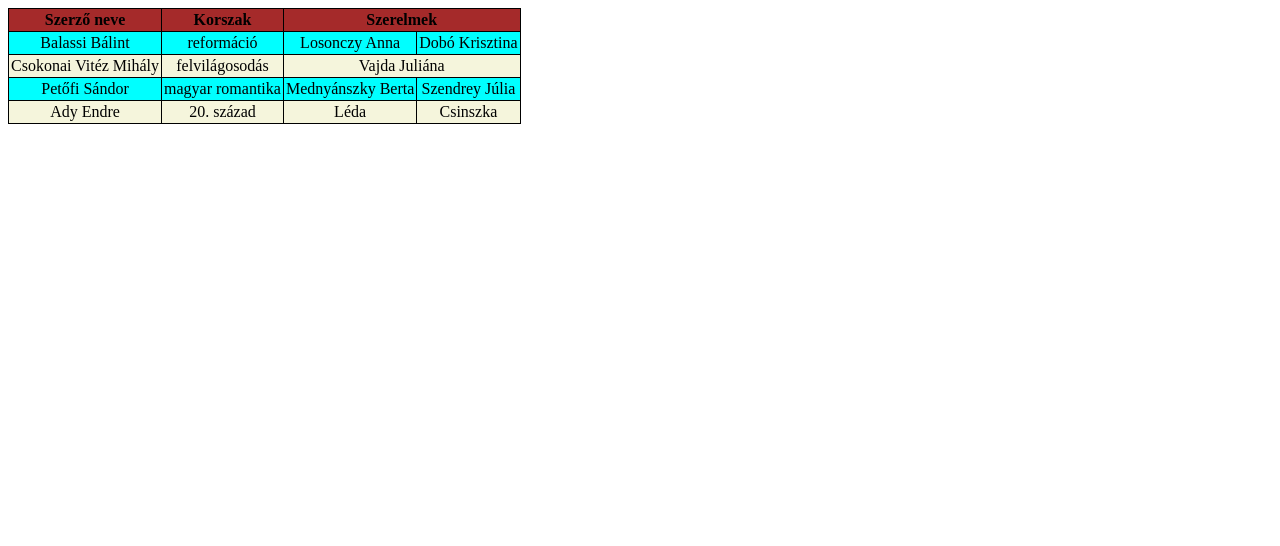
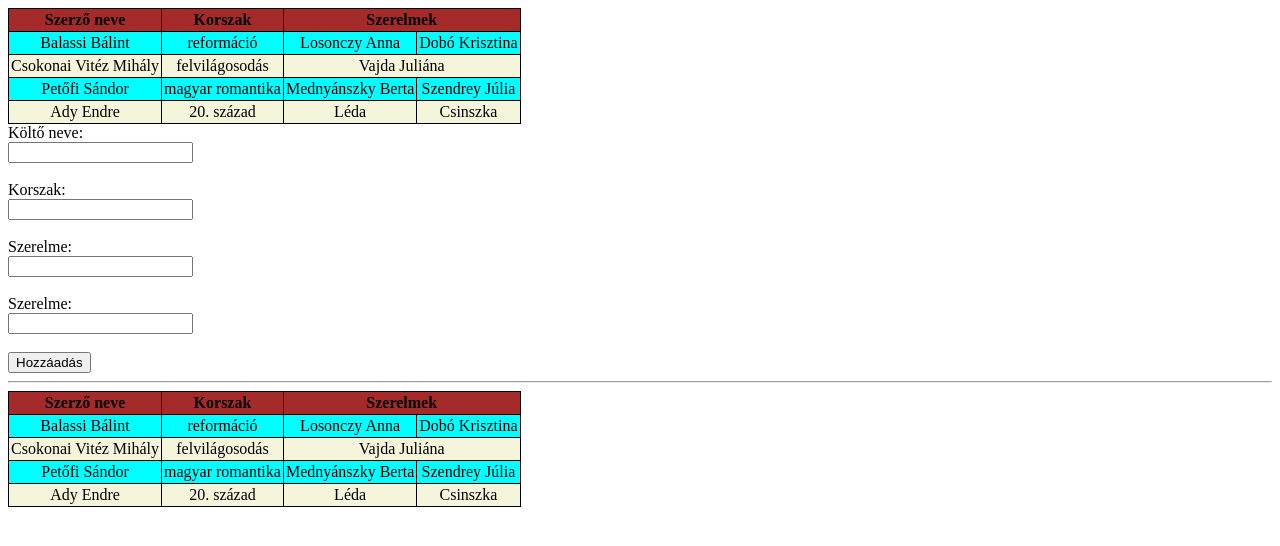
Before and after one commit to Head-Eyes/javascript_func, a plain HTML site: page table_col/index.html in a window 1280 px wide. Drawn offline with Linux system fonts and the light colour scheme.

Commit message:
function

```diff
--- a/table_col/index.html
+++ b/table_col/index.html
@@ -39,6 +39,24 @@
                 </tr>
             </tbody>
         </table>
+
+        <form id="form">
+            <label for="kolto_nev">Költő neve:</label><br>
+            <input type="text" id="kolto_nev" name="kolto_nev"><br><br>
+
+            <label for="korszak">Korszak:</label><br>
+            <input type="text" id="korszak" name="korszak"><br><br>
+
+            <label for="szerelem1">Szerelme:</label><br>
+            <input type="text" id="szerelem1" name="szerelem1"><br><br>
+
+            <label for="szerelem2">Szerelme:</label><br>
+            <input type="text" id="szerelem2" name="szerelem2"><br><br>
+
+            <button>Hozzáadás</button>
+        </form>
+
+
     <script src="kitero.js"></script>
 </body>
 </html>
--- a/table_col/kitero.js
+++ b/table_col/kitero.js
@@ -42,3 +42,109 @@ const b ={
 
 console.log(b)
 console.log(b.nev)
+
+/**
+ * @type { {author: string, era: string, loves: string[]}[] }
+ */
+
+const tableData = [
+    {
+        author: "Balassi Bálint",
+        era: "reformáció",
+        loves: [
+            "Losonczy Anna",
+            "Dobó Krisztina"
+        ]
+    },
+    {
+        author: "Csokonai Vitéz Mihály",
+        era: "felvilágosodás",
+        loves: [
+            "Vajda Juliána"
+        ]
+    },
+    {
+        author: "Petőfi Sándor",
+        era: "magyar romantika",
+        loves: [
+            "Mednyánszky Berta",
+            "Szendrey Júlia"
+        ]
+    },
+    {
+        author: "Ady Endre",
+        era: "20. század",
+        loves: [
+            "Léda",
+            "Csinszka"
+        ]
+    }
+]
+
+document.body.appendChild(document.createElement('hr'));
+
+// HF
+
+const table = document.createElement('table');
+document.body.appendChild(table);
+
+const thead = document.createElement('thead');
+table.appendChild(thead);
+
+const thead_tr = document.createElement('tr');
+thead.appendChild(thead_tr);
+
+const th = document.createElement('th');
+th.innerText = "Szerző neve";
+thead_tr.appendChild(th);
+
+const th2 = document.createElement('th');
+th2.innerText = "Korszak";
+thead_tr.appendChild(th2);
+
+const th3 = document.createElement('th');
+th3.innerText = "Szerelmek";
+th3.colSpan = 2;
+thead_tr.appendChild(th3);
+
+const tbody = document.createElement('tbody');
+table.appendChild(tbody);
+
+for (const data of tableData) {
+    const tr = document.createElement('tr');
+    tbody.appendChild(tr);
+
+    const td = document.createElement('td');
+    td.innerText = data.author;
+    tr.appendChild(td);
+
+    const td2 = document.createElement('td');
+    td2.innerText = data.era;
+    tr.appendChild(td2);
+
+    if (data.loves.length > 1) {
+        for (let i = 0; i < data.loves.length; i++) {
+            const td3 = document.createElement('td');
+            td3.innerText = data.loves[i];
+            tr.appendChild(td3);
+        }
+    } else {
+        const td3 = document.createElement('td');
+        td3.innerText = data.loves[0];
+        td3.colSpan = 2;
+        tr.appendChild(td3);
+    }
+}
+
+/**
+ *
+ * @param {string} celltype meghatározza a cella típusát
+ * @param {string} cellContent meghatározza a cella tartalmát
+ * @param {HTMLTableRowElement} cellRow meghatározza a sort
+ */
+function createCellElement(celltype, cellContent, cellRow)
+{
+    const cell = document.createElement(celltype)
+    cell.innerText = cellContent
+    cellRow.appendChild(cell)
+}
```
